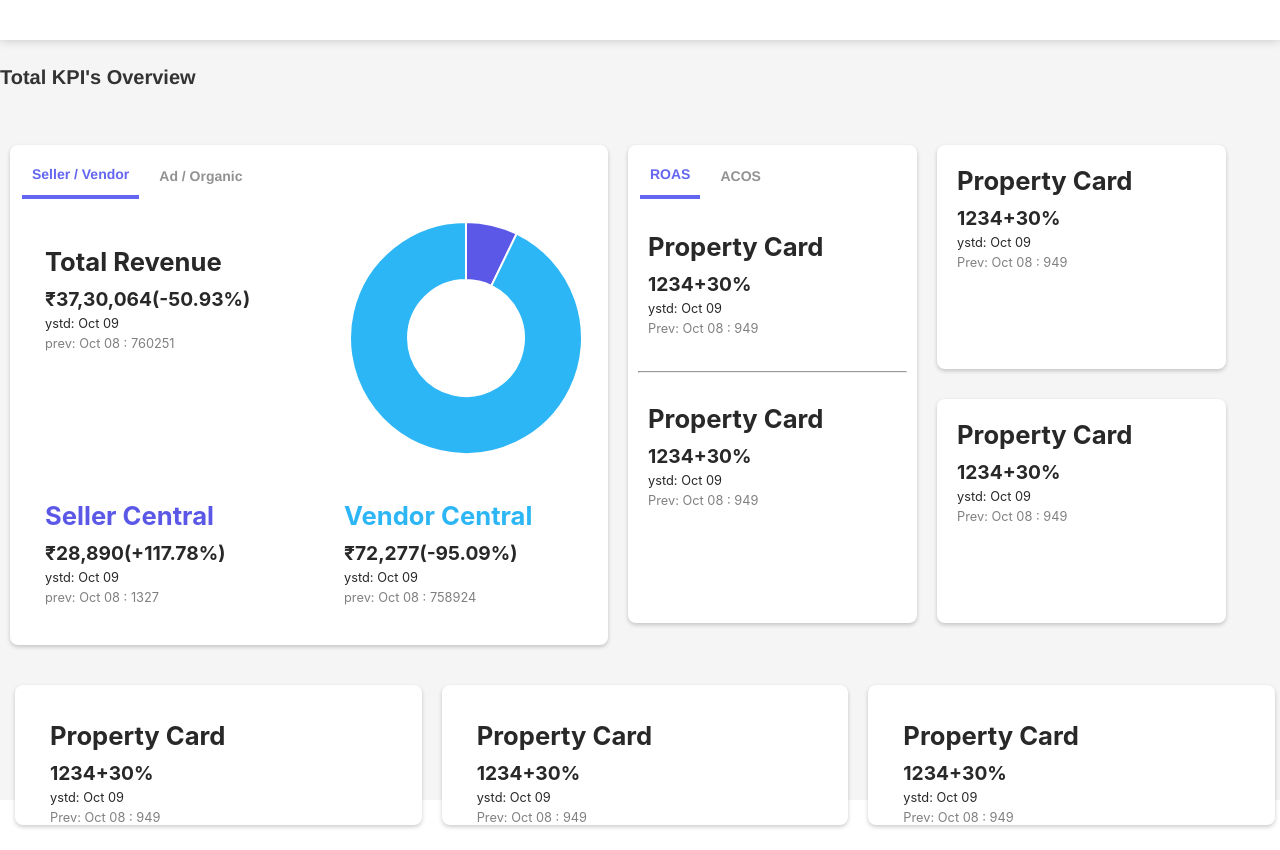
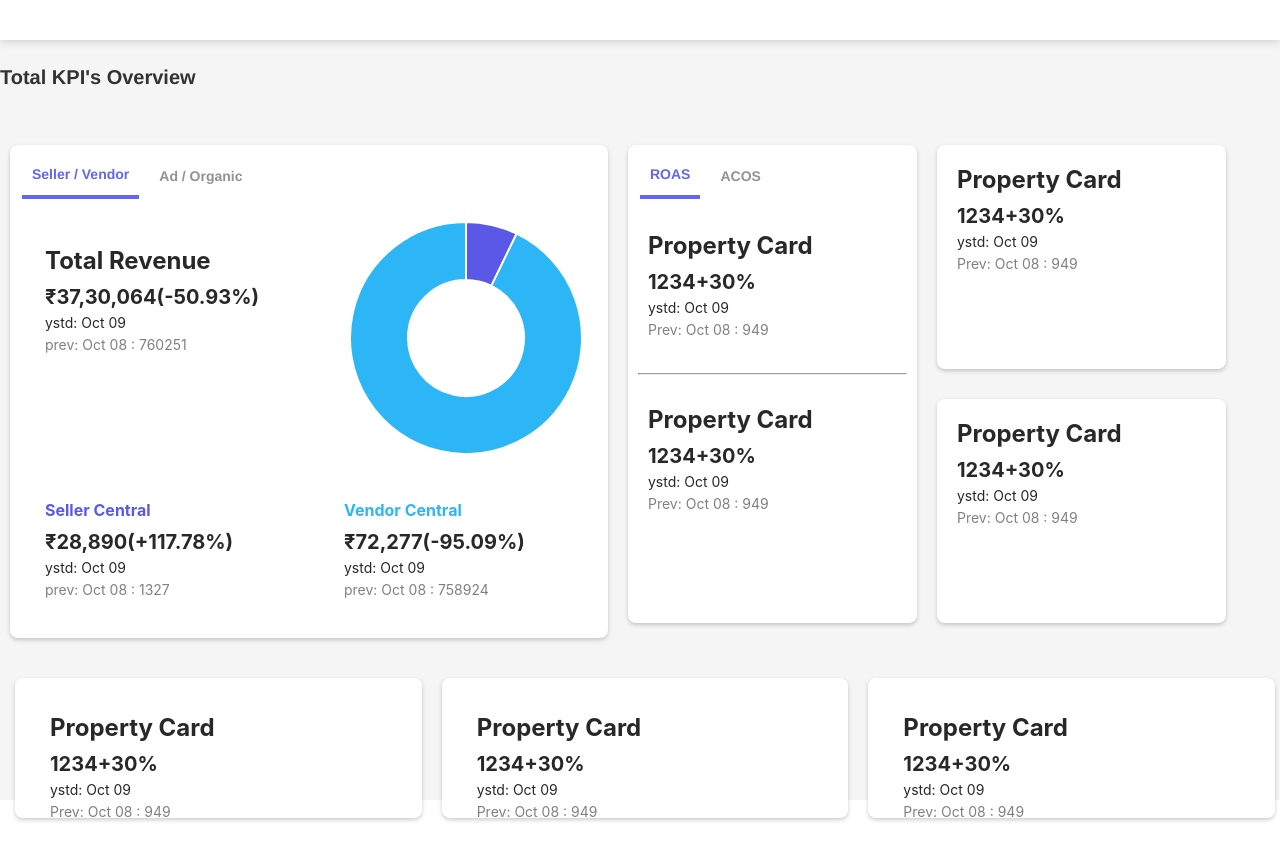
Before and after one commit to priyadav21/device-responsive-web-page, a React (Create React App) app: page / in a window 1280 px wide. Built offline with nearby package versions, Linux system fonts and the light colour scheme.

Commit message:
corrected font size

```diff
--- a/src/Styles.css
+++ b/src/Styles.css
@@ -94,13 +94,7 @@ hr {
   margin-right: 15px;
 }
 
-.property1 {
-  color: #5b58e7;
-}
 
-.property2 {
-  color: #2db6f5;
-}
 
 .card-holder {
   padding: 15px;
@@ -168,14 +162,14 @@ height: 14.625rem;
 .card-title {
   margin-bottom: 10px;
   font-weight: bold;
-  font-size: 2vw;
+  font-size: 1.5rem;
   @media (max-width: 767px) {
     font-size: 6vw;
   }
 }
 .card-subtitle {
   font-weight: normal;
-  font-size: 1.5vw;
+  font-size: 1.25rem;
   font-weight: bold;
   margin-bottom: 5px;
   @media (max-width: 767px) {
@@ -184,7 +178,7 @@ height: 14.625rem;
 }
 .card-text {
   font-weight: normal;
-  font-size: 1vw;
+  font-size: 0.875rem;
   margin-bottom: 5px;
   @media (max-width: 767px) {
     font-size: 3vw;
@@ -192,12 +186,22 @@ height: 14.625rem;
 }
 .card-subtext {
   font-weight: normal;
-  font-size: 1vw;
+  font-size: 0.875rem;
   color: grey;
   margin-bottom: 5px;
   @media (max-width: 767px) {
     font-size: 3vw;
   }
+}
+
+.property1 {
+  color: #5b58e7;
+  font-size: 1rem;
+}
+
+.property2 {
+  color: #2db6f5;
+  font-size: 1rem;
 }
 
 @media (max-width: 767px) {
```
